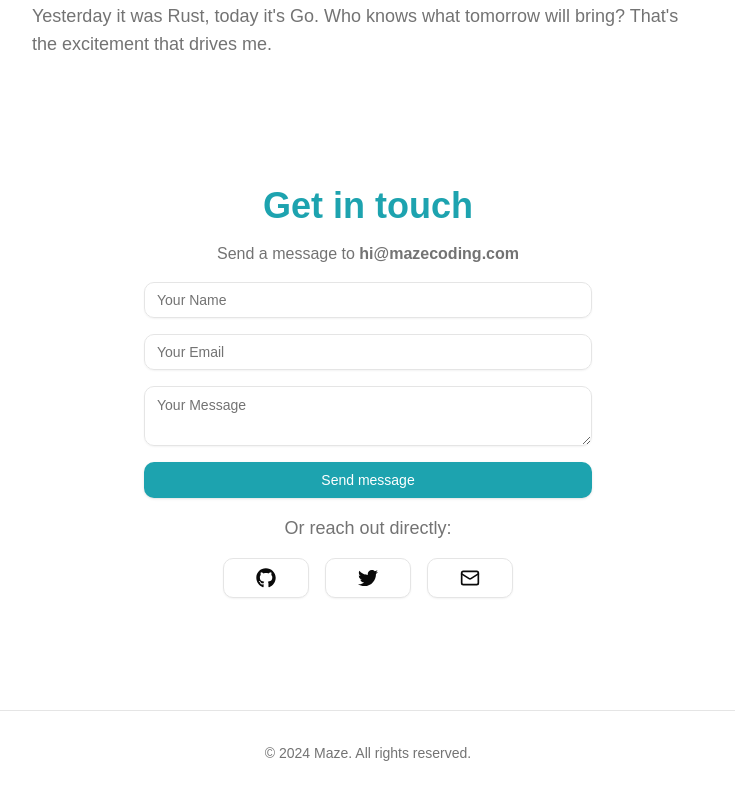
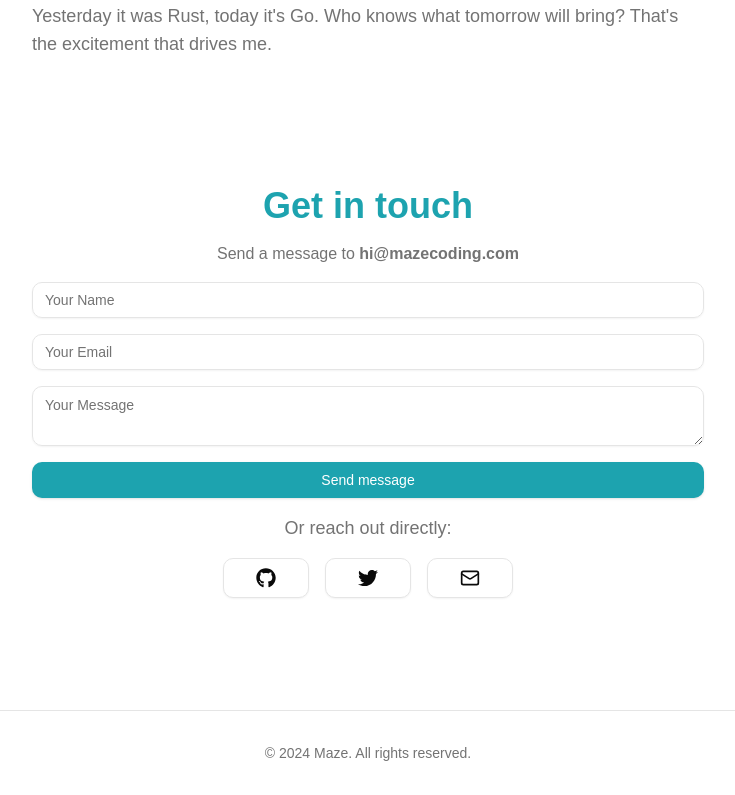
Before and after one commit to mazeincoding/maze-portfolio, a Next.js app: page / in a window 1280 px wide. Shown: the part 3766-4561 px from the top of the page, without its empty margins (400-1135 px from the left). Built offline with nearby package versions, Linux system fonts and the light colour scheme.

Commit message:
Adjusted width for contact section for consistency

```diff
--- a/src/components/contact-form.tsx
+++ b/src/components/contact-form.tsx
@@ -125,11 +125,7 @@ export default function ContactForm() {
   };
 
   return (
-    <form
-      onSubmit={handle_submit}
-      className="w-full max-w-md space-y-4"
-      noValidate
-    >
+    <form onSubmit={handle_submit} className="w-full space-y-4" noValidate>
       {render_input("name", "text", "Your Name")}
       {render_input("email", "email", "Your Email")}
       <div>
--- a/src/components/contact.tsx
+++ b/src/components/contact.tsx
@@ -12,7 +12,7 @@ const social_links = [
 export default function Contact() {
   return (
     <section
-      className="flex flex-col items-center gap-4 py-16 px-12"
+      className="flex flex-col items-center gap-4 py-16 px-12 max-w-3xl w-full mx-auto"
       id="contact-section"
     >
       <h2 className="text-4xl font-bold text-primary">Get in touch</h2>
```
